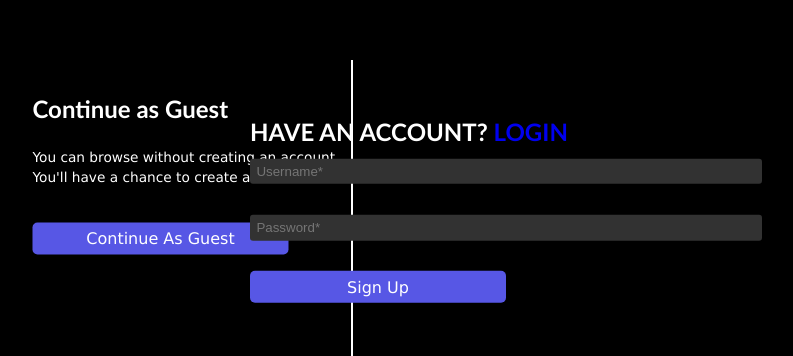
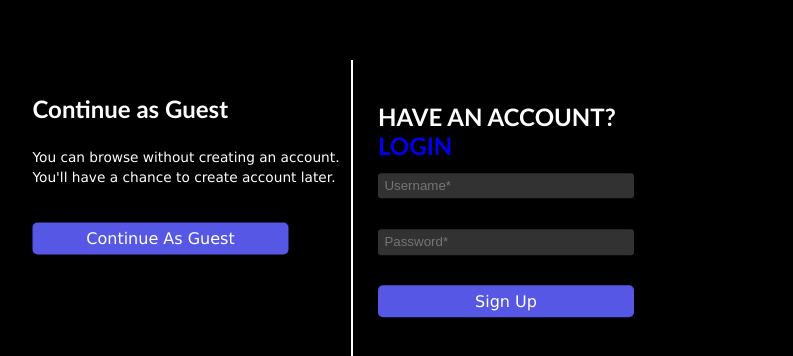
Before and after one commit to smsarfroz/sarfrozworld, a React (Vite) app: page /signup in a window 1280 px wide. Shown: the part 190-546 px from the top of the page, without its empty margins (262-1055 px from the left). Built offline with nearby package versions, Linux system fonts and the light colour scheme; no server answers.

Commit message:
feat: upload guest-profile-picture

```diff
--- a/src/App.jsx
+++ b/src/App.jsx
@@ -146,7 +146,7 @@ function App() {
   const handleLogout = async () => {
     const api = `${VITE_BASE_URL}/logout`;
     try {
-      const res = await fetch(api);
+      const res = await fetch(api, { method: "POST"} );
       console.log('res', res);
       if (!res.ok) {
         throw new Error(`HTTP error! Status: ${res.status}`);
--- a/src/Components/Login/Login.jsx
+++ b/src/Components/Login/Login.jsx
@@ -56,7 +56,7 @@ const Login = () => {
             console.log('response: ', response);
             console.log('user logged in successfully:');
             handleLogin(response.token);
-            setUserId(response.User.id);
+            setUserId(response.user.id);
             // console.log('loggedIn: ', loggedIn);
             navigate('/');
         })
--- a/src/Components/Login/Login.module.css
+++ b/src/Components/Login/Login.module.css
@@ -3,6 +3,11 @@
     top: 50%;
     left: 50%;
     transform: translate(-50%, -50%);
+    width: 20vw;
+}
+
+input {
+    max-width: 20vw;
 }
 
 .loginButton {
--- a/src/Components/Signup/Signup.jsx
+++ b/src/Components/Signup/Signup.jsx
@@ -71,14 +71,8 @@ const Signup = () => {
             <div className={styles.signupPage}>
                 <h2 className={styles.askHeading}>HAVE AN ACCOUNT? <Link to='/login'>LOGIN</Link></h2>
                 <form action="/signup" method="post" onSubmit={handleSubmit}>
-                    <div>
-                        {/* <label htmlFor="username">Username:</label> */}
-                        <input type="text" name="username" id="username" placeholder='Username*' required/>
-                    </div>
-                    <div>
-                        {/* <label htmlFor="password">Password:</label> */}
-                        <input type="password" name="password" id="password" placeholder='Password*' required/>
-                    </div>
+                    <input type="text" name="username" id="username" placeholder='Username*' required/>
+                    <input type="password" name="password" id="password" placeholder='Password*' required/>
                     <button type="submit" className={styles.signupButton}>Sign Up</button>
                 </form>
             </div>
--- a/src/Components/Signup/Signup.module.css
+++ b/src/Components/Signup/Signup.module.css
@@ -1,14 +1,20 @@
+* {
+  box-sizing: border-box;
+}
+
 .guestPage {
     position: absolute;
     top: 45.5%;
     left: 35%;
     transform: translate(-50%, -50%);
 }
+
 .signupPage {
     position: absolute;
     top: 50%;
     left: 60%;
     transform: translate(-50%, -50%);
+    width: 20vw;
 }
 
 .verticalLine {
@@ -44,7 +50,7 @@
 }
 
 input {
-    width: 20vw;
+    max-width: 20vw;
     height: 3vw;
 }
 
```
Also changed, not shown: src/assets/no-profile-picture-15258_256.png (added).
